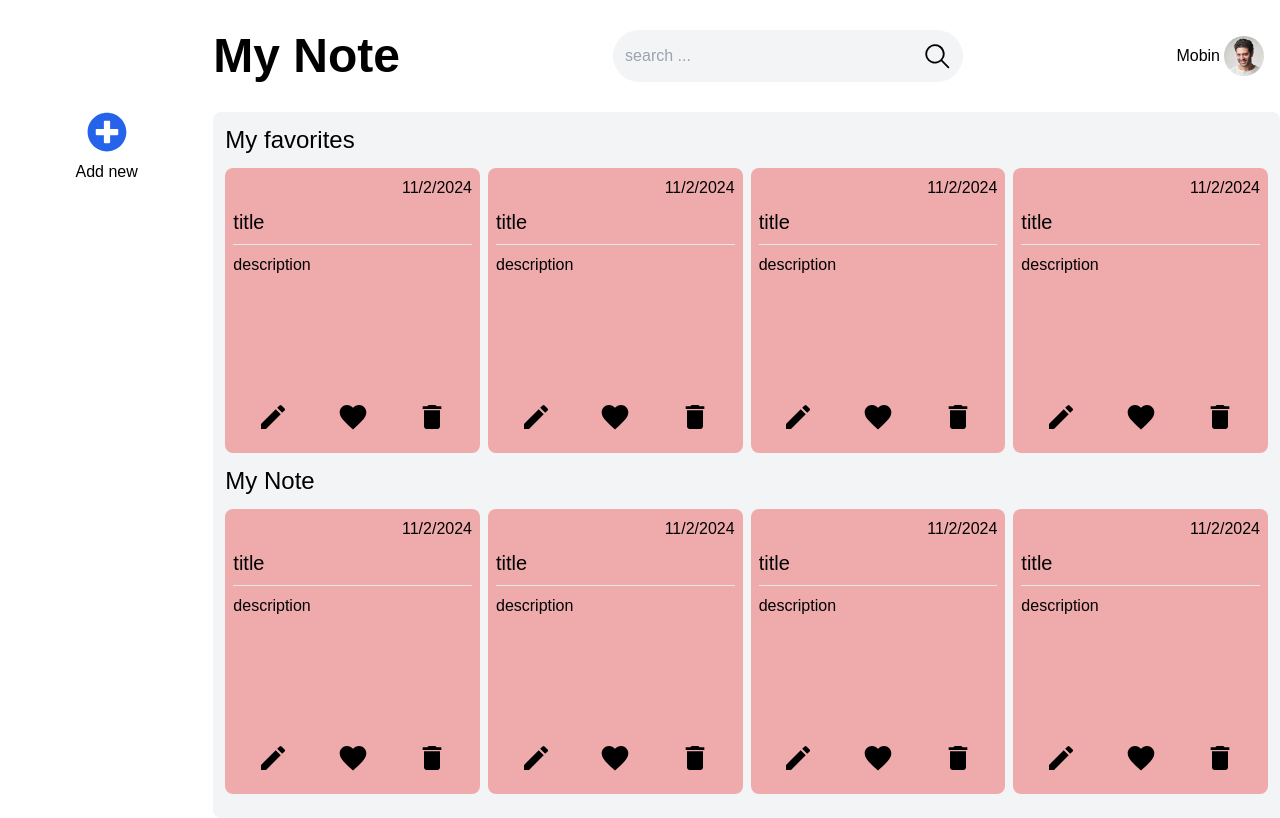
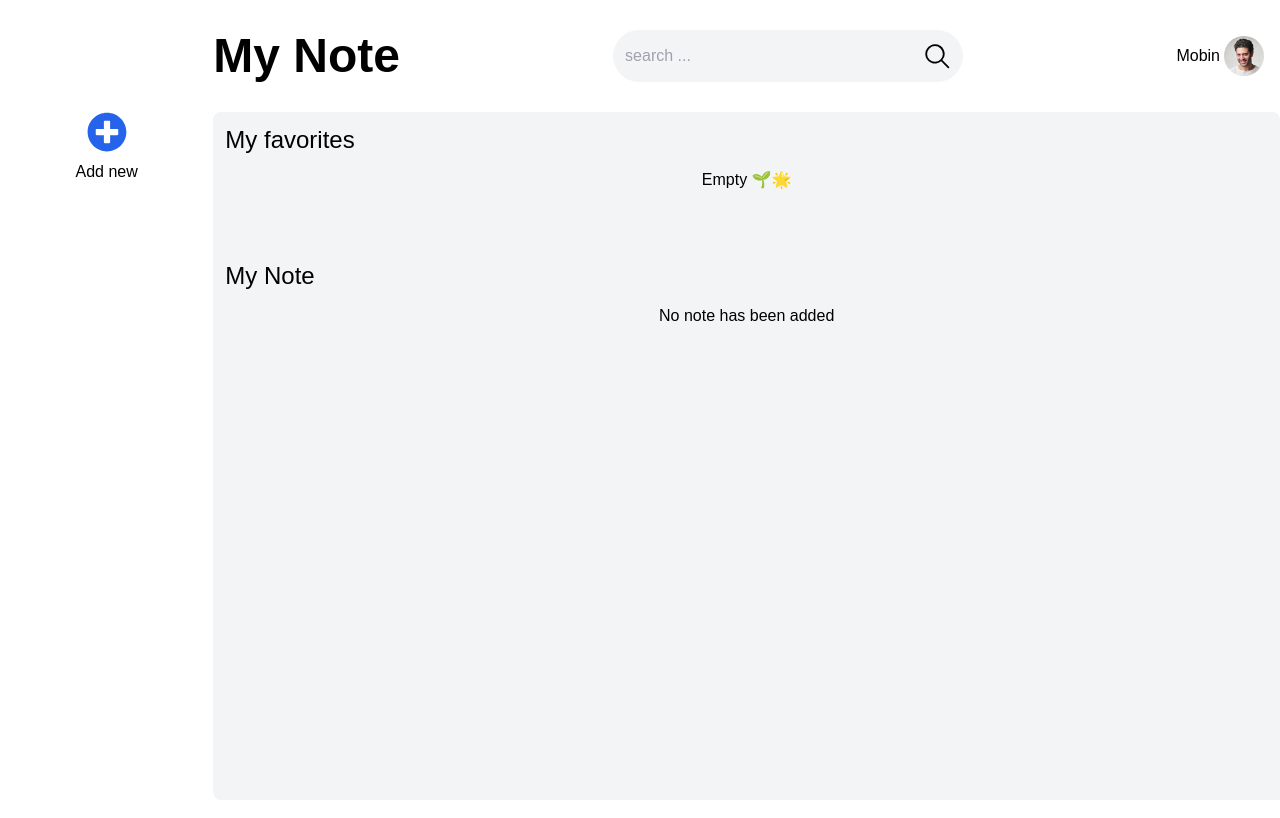
Before and after one commit to mobin-izadi/react-note-app, a React (Create React App) app: page / in a window 1280 px wide. Built offline with nearby package versions, Linux system fonts and the light colour scheme.

Commit message:
Add Delete Note && Favorite Note&& Add Note

```diff
--- /dev/null
+++ b/src/component/NoteApp/BoxNote.js
@@ -0,0 +1,45 @@
+import React, { Component } from 'react'
+import { MdDelete, MdFavorite, MdEdit } from "react-icons/md";
+import { FaRegHeart } from "react-icons/fa";
+
+export class BoxNote extends Component {
+
+    addToFavorite(id) {
+        this.props.onAddToFavorite(id)
+    }
+    removeToFavorite(id) {
+        this.props.onRemoveToFavorite(id)
+    }
+    removeNote(id) {
+        this.props.onRemoveNote(id)
+    }
+    render() {
+        let { id, title, description, date, color, isFavorite, Favorite } = this.props
+
+
+        return (
+            <>
+                {/* box */}
+                <div style={{ background: color }} className='col-span-1 rounded-lg p-2 text-black overflow-hidden'>
+                    <div className='flex justify-end'>
+                        <span>{date}</span>
+                    </div>
+                    <p className='text-xl font-medium py-2 border-b overflow-x-auto '>{title}</p>
+                    <p className='py-2 h-36 overflow-y-auto  break-words'>{description}</p>
+
+                    <div className='flex justify-around items-center  my-3'>
+                        <button><MdEdit className='w-8 h-8 text-blue-500 bg-white rounded-full p-1 ' /></button>
+
+                        {isFavorite === false ? (<button><FaRegHeart className='w-8 h-8 text-yellow-500 bg-white rounded-full p-1 ' onClick={this.addToFavorite.bind(this, id)} /></button>) : (<button><MdFavorite className='w-8 h-8 text-yellow-500 bg-white rounded-full p-1 ' onClick={this.removeToFavorite.bind(this, id)} /></button>)}
+
+
+
+                        <button><MdDelete className='w-8 h-8 text-red-500 bg-white rounded-full p-1 ' onClick={this.removeNote.bind(this, id)} /></button>
+                    </div>
+                </div>
+            </>
+        )
+    }
+}
+
+export default BoxNote
--- a/src/component/NoteApp/NoteApp.js
+++ b/src/component/NoteApp/NoteApp.js
@@ -2,9 +2,9 @@ import React, { Component } from 'react'
 import Header from '../Header'
 import { FaPlusCircle } from "react-icons/fa";
 import { FaSquarePlus } from "react-icons/fa6";
-import { MdDelete, MdFavorite, MdEdit } from "react-icons/md";
 import { IoMdClose } from "react-icons/io";
 import ColorBox from './ColorBox';
+import BoxNote from './BoxNote';
 
 export class NoteApp extends Component {
     constructor(props) {
@@ -27,12 +27,16 @@ export class NoteApp extends Component {
             isAddNewNote: false,
             newNote: {
                 id: null,
+                isFavorite: false,
                 date: null,
                 title: '',
                 description: '',
                 color: '#fff',
+
+
             },
-            notes: []
+            notes: [],
+
         }
 
         this.showAddNewNoteHandler = this.showAddNewNoteHandler.bind(this)
@@ -40,17 +44,56 @@ export class NoteApp extends Component {
         this.titleNoteHandler = this.titleNoteHandler.bind(this)
         this.descriptionNoteHandler = this.descriptionNoteHandler.bind(this)
         this.addNewNote = this.addNewNote.bind(this)
+        this.addToFavorite = this.addToFavorite.bind(this)
+        this.removeNote = this.removeNote.bind(this)
+        this.removeToFavorite = this.removeToFavorite.bind(this)
     }
+
+    removeToFavorite(id) {
+        this.setState(preState => ({
+            notes: preState.notes.map(note => {
+                if (note.id === id) {
+                    return { ...note, isFavorite: false }
+                } else {
+                    return note;
+                }
+            })
+        }))
+    }
+
+    removeNote(id) {
+        let newNotes = this.state.notes.filter(note => note.id != id)
+        this.setState({
+            notes: [...newNotes],
+        })
+    }
+
+    addToFavorite(id) {
+        this.setState(preState => ({
+            notes: preState.notes.map(note => {
+                if (note.id === id) {
+                    return { ...note, isFavorite: true }
+                } else {
+                    return note;
+                }
+            })
+        }))
+    }
+
     addNewNote() {
+        console.log(this.state.newNote);
+
         let now = new Date()
         this.setState(preState => ({
             notes: [...preState.notes, { ...preState.newNote, id: this.state.notes.length + 1, date: `${now.getFullYear()}/${now.getMonth()}/${now.getDay()} ` }],
             newNote: {
                 id: null,
+                isFavorite: false,
                 date: null,
                 title: '',
                 description: '',
                 color: '#fff',
+
             },
         }))
     }
@@ -69,7 +112,7 @@ export class NoteApp extends Component {
         this.setState(preState => ({
             newNote: {
                 ...preState.newNote,
-                title: event.target.value.trim()
+                title: event.target.value
             }
         }))
     }
@@ -78,7 +121,7 @@ export class NoteApp extends Component {
         this.setState(preState => ({
             newNote: {
                 ...preState.newNote,
-                description: event.target.value.trim()
+                description: event.target.value
             }
         }))
 
@@ -93,10 +136,16 @@ export class NoteApp extends Component {
                 title: '',
                 description: '',
                 color: '#fff',
+                isFavorite: false,
             },
         }))
     }
     render() {
+
+        let checkIsFavoriteNote = this.state.notes.some(note => note.isFavorite === true)
+
+
+
         return (
             <>
                 {/* add new note wrapper */}
@@ -142,139 +191,30 @@ export class NoteApp extends Component {
                         <main className='bg-gray-100 min-h-[calc(100vh-112px)] rounded-t-lg rounded-bl-lg p-3'>
                             <div>
                                 <h4 className='font-medium text-2xl'>My favorites</h4>
-                                <div className='grid grid-cols-1 sm:grid-cols-2 xl:grid-cols-4 gap-2 my-3'>
-                                    {/* box */}
-                                    <div style={{ background: '#EFABAC' }} className='col-span-1 rounded-lg p-2 text-black'>
-                                        <div className='flex justify-end'>
-                                            <span>11/2/2024</span>
-                                        </div>
-                                        <p className='text-xl font-medium py-2 border-b '>title</p>
-                                        <p className='py-2 h-36 overflow-auto'>description</p>
+                                <div className='grid grid-cols-1 sm:grid-cols-2 xl:grid-cols-4 gap-2 my-3 min-h-20'>
+                                    {checkIsFavoriteNote === true ? (this.state.notes.map(note => {
+                                        if (note.isFavorite) {
+                                            return <BoxNote key={note.id}  {...note} onRemoveToFavorite={this.removeToFavorite} onRemoveNote={this.removeNote} />
+                                        }
 
-                                        <div className='flex justify-around items-center  my-3'>
-                                            <button><MdEdit className='w-8 h-8' /></button>
-                                            <button><MdFavorite className='w-8 h-8 ' /></button>
-                                            <button><MdDelete className='w-8 h-8' /></button>
-                                        </div>
-                                    </div>
-                                    {/* box */}
-                                    <div style={{ background: '#EFABAC' }} className='col-span-1 rounded-lg p-2 text-black'>
-                                        <div className='flex justify-end'>
-                                            <span>11/2/2024</span>
-                                        </div>
-                                        <p className='text-xl font-medium py-2 border-b '>title</p>
-                                        <p className='py-2 h-36 overflow-auto'>description</p>
+                                    })) : (<p className='text-center col-span-full'>Empty 🌱🌟</p>)
 
-                                        <div className='flex justify-around items-center  my-3'>
-                                            <button><MdEdit className='w-8 h-8' /></button>
-                                            <button><MdFavorite className='w-8 h-8 ' /></button>
-                                            <button><MdDelete className='w-8 h-8' /></button>
-                                        </div>
-                                    </div>
-                                    {/* box */}
-                                    <div style={{ background: '#EFABAC' }} className='col-span-1 rounded-lg p-2 text-black'>
-                                        <div className='flex justify-end'>
-                                            <span>11/2/2024</span>
-                                        </div>
-                                        <p className='text-xl font-medium py-2 border-b '>title</p>
-                                        <p className='py-2 h-36 overflow-auto'>description</p>
-
-                                        <div className='flex justify-around items-center  my-3'>
-                                            <button><MdEdit className='w-8 h-8' /></button>
-                                            <button><MdFavorite className='w-8 h-8 ' /></button>
-                                            <button><MdDelete className='w-8 h-8' /></button>
-                                        </div>
-                                    </div>
-                                    {/* box */}
-                                    <div style={{ background: '#EFABAC' }} className='col-span-1 rounded-lg p-2 text-black'>
-                                        <div className='flex justify-end'>
-                                            <span>11/2/2024</span>
-                                        </div>
-                                        <p className='text-xl font-medium py-2 border-b '>title</p>
-                                        <p className='py-2 h-36 overflow-auto'>description</p>
-
-                                        <div className='flex justify-around items-center  my-3'>
-                                            <button><MdEdit className='w-8 h-8' /></button>
-                                            <button><MdFavorite className='w-8 h-8 ' /></button>
-                                            <button><MdDelete className='w-8 h-8' /></button>
-                                        </div>
-                                    </div>
-
-
+                                    }
                                 </div>
                             </div>
 
                             <div>
                                 <h4 className='font-medium text-2xl'>My Note</h4>
                                 <div className='grid grid-cols-1 sm:grid-cols-2 xl:grid-cols-4 gap-2 my-3'>
-                                    {/* box */}
-                                    <div style={{ background: '#EFABAC' }} className='col-span-1 rounded-lg p-2 text-black'>
-                                        <div className='flex justify-end'>
-                                            <span>11/2/2024</span>
-                                        </div>
-                                        <p className='text-xl font-medium py-2 border-b '>title</p>
-                                        <p className='py-2 h-36 overflow-auto'>description</p>
-
-                                        <div className='flex justify-around items-center  my-3'>
-                                            <button><MdEdit className='w-8 h-8' /></button>
-                                            <button><MdFavorite className='w-8 h-8 ' /></button>
-                                            <button><MdDelete className='w-8 h-8' /></button>
-                                        </div>
-                                    </div>
-                                    {/* box */}
-                                    <div style={{ background: '#EFABAC' }} className='col-span-1 rounded-lg p-2 text-black'>
-                                        <div className='flex justify-end'>
-                                            <span>11/2/2024</span>
-                                        </div>
-                                        <p className='text-xl font-medium py-2 border-b '>title</p>
-                                        <p className='py-2 h-36 overflow-auto'>description</p>
-
-                                        <div className='flex justify-around items-center  my-3'>
-                                            <button><MdEdit className='w-8 h-8' /></button>
-                                            <button><MdFavorite className='w-8 h-8 ' /></button>
-                                            <button><MdDelete className='w-8 h-8' /></button>
-                                        </div>
-                                    </div>
-                                    {/* box */}
-                                    <div style={{ background: '#EFABAC' }} className='col-span-1 rounded-lg p-2 text-black'>
-                                        <div className='flex justify-end'>
-                                            <span>11/2/2024</span>
-                                        </div>
-                                        <p className='text-xl font-medium py-2 border-b '>title</p>
-                                        <p className='py-2 h-36 overflow-auto'>description</p>
-
-                                        <div className='flex justify-around items-center  my-3'>
-                                            <button><MdEdit className='w-8 h-8' /></button>
-                                            <button><MdFavorite className='w-8 h-8 ' /></button>
-                                            <button><MdDelete className='w-8 h-8' /></button>
-                                        </div>
-                                    </div>
-                                    {/* box */}
-                                    <div style={{ background: '#EFABAC' }} className='col-span-1 rounded-lg p-2 text-black'>
-                                        <div className='flex justify-end'>
-                                            <span>11/2/2024</span>
-                                        </div>
-                                        <p className='text-xl font-medium py-2 border-b '>title</p>
-                                        <p className='py-2 h-36 overflow-auto'>description</p>
-
-                                        <div className='flex justify-around items-center  my-3'>
-                                            <button><MdEdit className='w-8 h-8' /></button>
-                                            <button><MdFavorite className='w-8 h-8 ' /></button>
-                                            <button><MdDelete className='w-8 h-8' /></button>
-                                        </div>
-                                    </div>
-
-
-
-
+                                    {this.state.notes.length > 0 ? (this.state.notes.map(note => (<BoxNote key={note.id} {...note} onAddToFavorite={this.addToFavorite} onRemoveToFavorite={this.removeToFavorite} s onRemoveNote={this.removeNote} />))) : (<p className='text-center col-span-full '>No note has been added</p>)}
 
                                 </div>
                             </div>
                         </main>
 
-                    </div>
+                    </div >
 
-                </div>
+                </div >
 
             </>
         )
--- a/src/index.css
+++ b/src/index.css
@@ -7,4 +7,24 @@
   body {
     @apply font-poppins
   }
+
+  /* width */
+  ::-webkit-scrollbar {
+    width: 5px;
+  }
+
+  /* Track */
+  ::-webkit-scrollbar-track {
+    background: transparent;
+  }
+
+  /* Handle */
+  ::-webkit-scrollbar-thumb {
+    @apply bg-blue-600
+  }
+
+  /* Handle on hover */
+  ::-webkit-scrollbar-thumb:hover {
+    @apply bg-blue-700
+  }
 }
```
